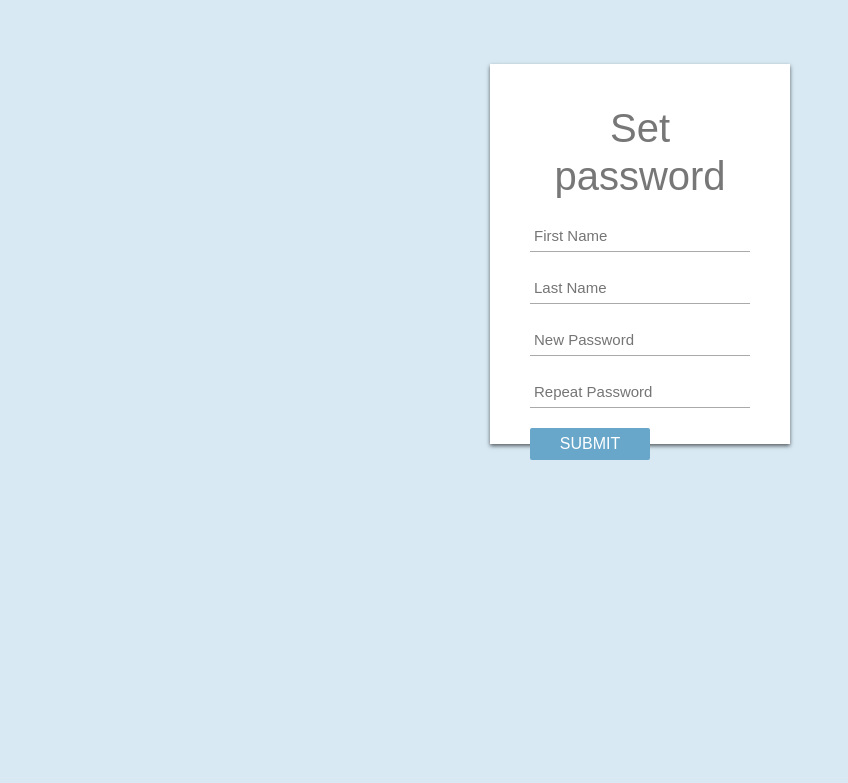
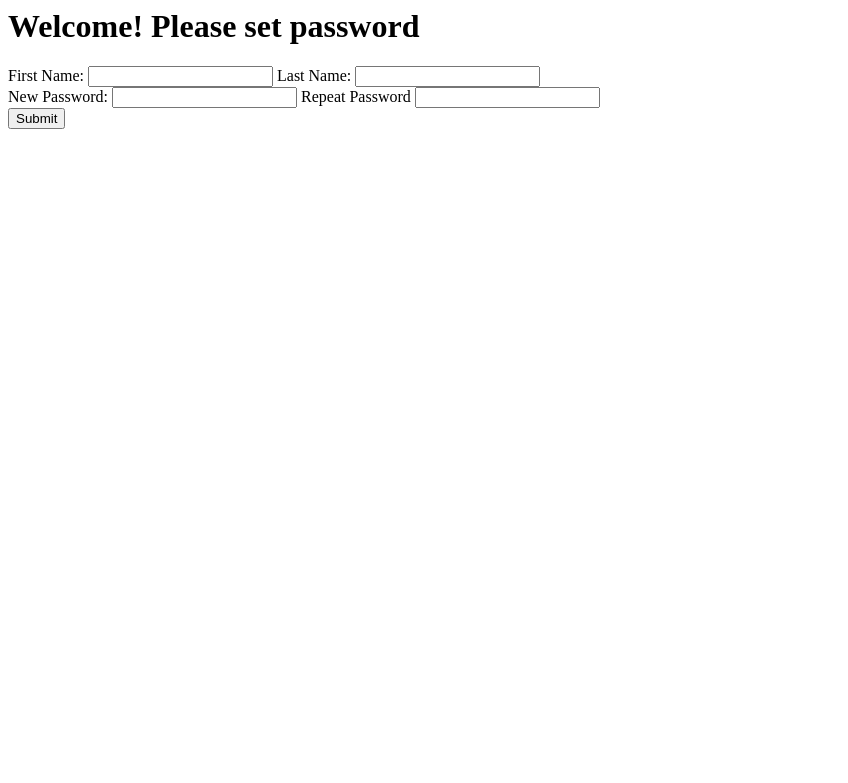
Before and after one commit to tinktankin/tink-mycontact, a Django app: template webapp/templates/webapp/verify.html in a window 1280 px wide. Shown: the top 783 px of the page, without its empty margins (0-848 px from the left). Run offline with Django 3.2, Linux system fonts and the light colour scheme; the template is opened without the code that fills it, so the values that code supplies are empty; some libraries are stand-ins or nearby versions.

Commit message:
Revert "C:/Program Files/Git/signup and /verify modelled"
This reverts commit 5bcf852f4e40205586fa54538884df5cb197189d.

```diff
--- a/icms/settings.py
+++ b/icms/settings.py
@@ -121,10 +121,6 @@ USE_TZ = True
 
 STATIC_URL = '/static/'
 STATIC_ROOT = os.path.join(BASE_DIR, "webapp/static")
-# STATICFILES_DIRS = [
-#     os.path.join(BASE_DIR, "static"),
-#     '/webapp/static',
-# ]
 
 # Authentication Model for Users
 AUTH_USER_MODEL = 'webapp.User'
--- a/templates/base.html
+++ b/templates/base.html
@@ -13,7 +13,6 @@
         integrity="sha384-9aIt2nRpC12Uk9gS9baDl411NQApFmC26EwAOH8WgZl5MYYxFfc+NcPb1dKGj7Sk" crossorigin="anonymous">
 
     {% block style %}
-    <link rel="stylesheet" href="{% static 'css/base.css' %}">
     {% endblock style %}
 
     {% block script %}
@@ -22,49 +21,6 @@
 </head>
 
 <body>
-
-    <!-- Need to set base Static -->
-
-    <!-- <section id="header">
-        <nav class="navbar navbar-expand-lg navbar-light bg-light">
-            <a class="navbar-brand" href="#">Navbar</a>
-            <button class="navbar-toggler" type="button" data-toggle="collapse" data-target="#navbarSupportedContent"
-                aria-controls="navbarSupportedContent" aria-expanded="false" aria-label="Toggle navigation">
-                <span class="navbar-toggler-icon"></span>
-            </button>
-
-            <div class="collapse navbar-collapse" id="navbarSupportedContent">
-                <ul class="navbar-nav mr-auto">
-                    <li class="nav-item active">
-                        <a class="nav-link" href="#">Home <span class="sr-only">(current)</span></a>
-                    </li>
-                    <li class="nav-item">
-                        <a class="nav-link" href="#">Link</a>
-                    </li>
-                    <li class="nav-item dropdown">
-                        <a class="nav-link dropdown-toggle" href="#" id="navbarDropdown" role="button"
-                            data-toggle="dropdown" aria-haspopup="true" aria-expanded="false">
-                            Dropdown
-                        </a>
-                        <div class="dropdown-menu" aria-labelledby="navbarDropdown">
-                            <a class="dropdown-item" href="#">Action</a>
-                            <a class="dropdown-item" href="#">Another action</a>
-                            <div class="dropdown-divider"></div>
-                            <a class="dropdown-item" href="#">Something else here</a>
-                        </div>
-                    </li>
-                    <li class="nav-item">
-                        <a class="nav-link disabled" href="#" tabindex="-1" aria-disabled="true">Disabled</a>
-                    </li>
-                </ul>
-                <form class="form-inline my-2 my-lg-0">
-                    <input class="form-control mr-sm-2" type="search" placeholder="Search" aria-label="Search">
-                    <button class="btn btn-outline-success my-2 my-sm-0" type="submit">Search</button>
-                </form>
-            </div>
-        </nav>
-    </section> -->
-
 
     {% block body %}
     {% endblock body %}
--- a/webapp/static/css/login.css
+++ b/webapp/static/css/login.css
@@ -24,7 +24,7 @@ body {
     box-sizing: border-box;
     padding: 40px;
     width: 300px;
-    height: 400px;
+    height: 400px
 }
 
 .left-bottom {
--- a/webapp/static/css/verify.css
+++ /dev/null
@@ -1,70 +0,0 @@
-body {
-    margin: 0;
-    padding: 0;
-    background-color: #d8e9f3;
-    color: #777;
-    font-size: 16px;
-    font-family: sans-serif;
-    font-weight: 300;
-}
-
-h1 {
-    text-align: center;
-}
-
-input[type='text'],
-input[type='password'] {
-    display: block;
-    box-sizing: border-box;
-    margin-top: 20px;
-    margin-bottom: 20px;
-    padding: 4px;
-    width: 220px;
-    height: 32px;
-    border: none;
-    outline: none;
-    border-bottom: 1px solid #aaa;
-    font-family: 400;
-    font-size: 15px;
-    transition: 0.2s ease;
-}
-
-input[type='submit'] {
-    margin-bottom: 28px;
-    width: 120px;
-    height: 32px;
-    background-color: #68a7ca;
-    border: none;
-    border-radius: 2px;
-    color: #fff;
-    font-family: sans-serif;
-    font-weight: 500;
-    text-transform: uppercase;
-    transition: 0.2s ease;
-    cursor: pointer;
-}
-
-input[type='submit']:hover,
-input[type='submit']:focus {
-    background-color: #8dbdd8;
-    transition: 0.2s ease;
-}
-
-.verify-form {
-    position: absolute;
-    top: 0;
-    left: 0;
-    box-sizing: border-box;
-    padding: 40px;
-    width: 300px;
-    height: 400px;
-}
-
-#verify-box {
-    position: relative;
-    margin: 5% auto;
-    height: 380px;
-    background-color: #fff;
-    box-shadow: 0 2px 4px rgba(0, 0, 0, 0.6);
-    width: 300px;
-}
--- a/webapp/templates/webapp/verify.html
+++ b/webapp/templates/webapp/verify.html
@@ -1,33 +1,4 @@
-{% extends 'webapp/webapp_base.html' %}
-{% load static %}
-{% block title %}
-Set Password
-{% endblock title %}
-
-{% block style %}
-<link rel="stylesheet" href="{% static 'css/verify.css' %}">
-{% endblock style %}
-
-{% block body %}
-<div id="verify-box">
-	<div class="verify-form">
-		<h1>Set password</h1>
-		<form method="post">
-			{% csrf_token %}
-			<input type="text" name="fname" placeholder="First Name">
-			<input type="text" name="lname" placeholder="Last Name">
-			<input type="password" name="password1" placeholder="New Password">
-			<input type="password" name="password2" placeholder="Repeat Password">
-			<input type="submit">
-		</form>
-	</div>
-</div>
-{% endblock body %}
-
-<!-- Previous HTML -->
-
-<!-- <html>
-
+<html>
 <head>
 	<title>Set Password</title>
 </head>
@@ -42,4 +13,4 @@ Set Password
 		Repeat Password <input type="password" name="password2"><br>
 		<input type="submit">
 	</form>
-</body> -->
+</body>
```
Also changed, not shown: static/css/base.css (deleted, +0 -7 lines), webapp/static/css/signup.css (deleted, +0 -69 lines), webapp/templates/webapp/signup.html (+2 -42 lines).
